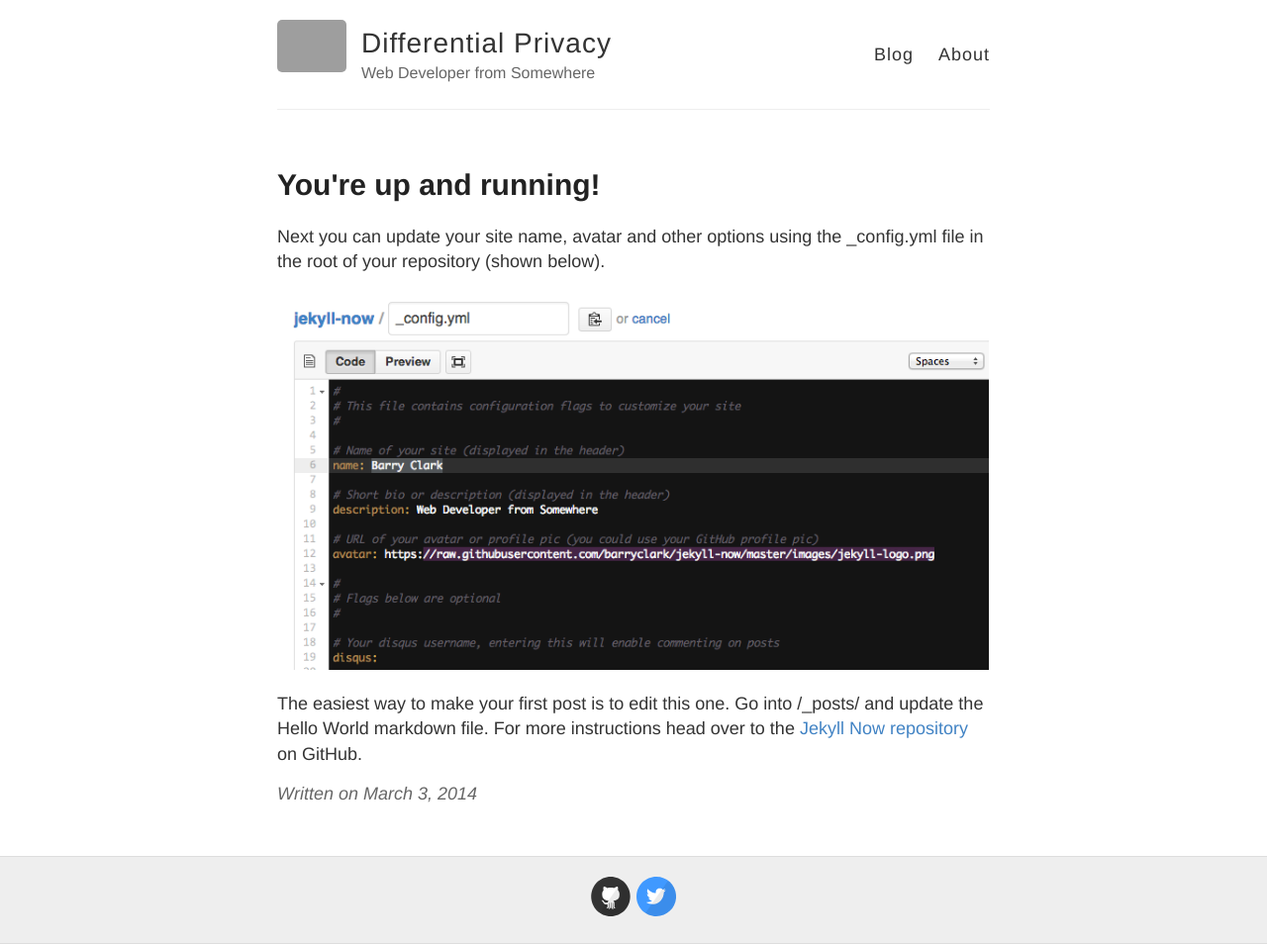
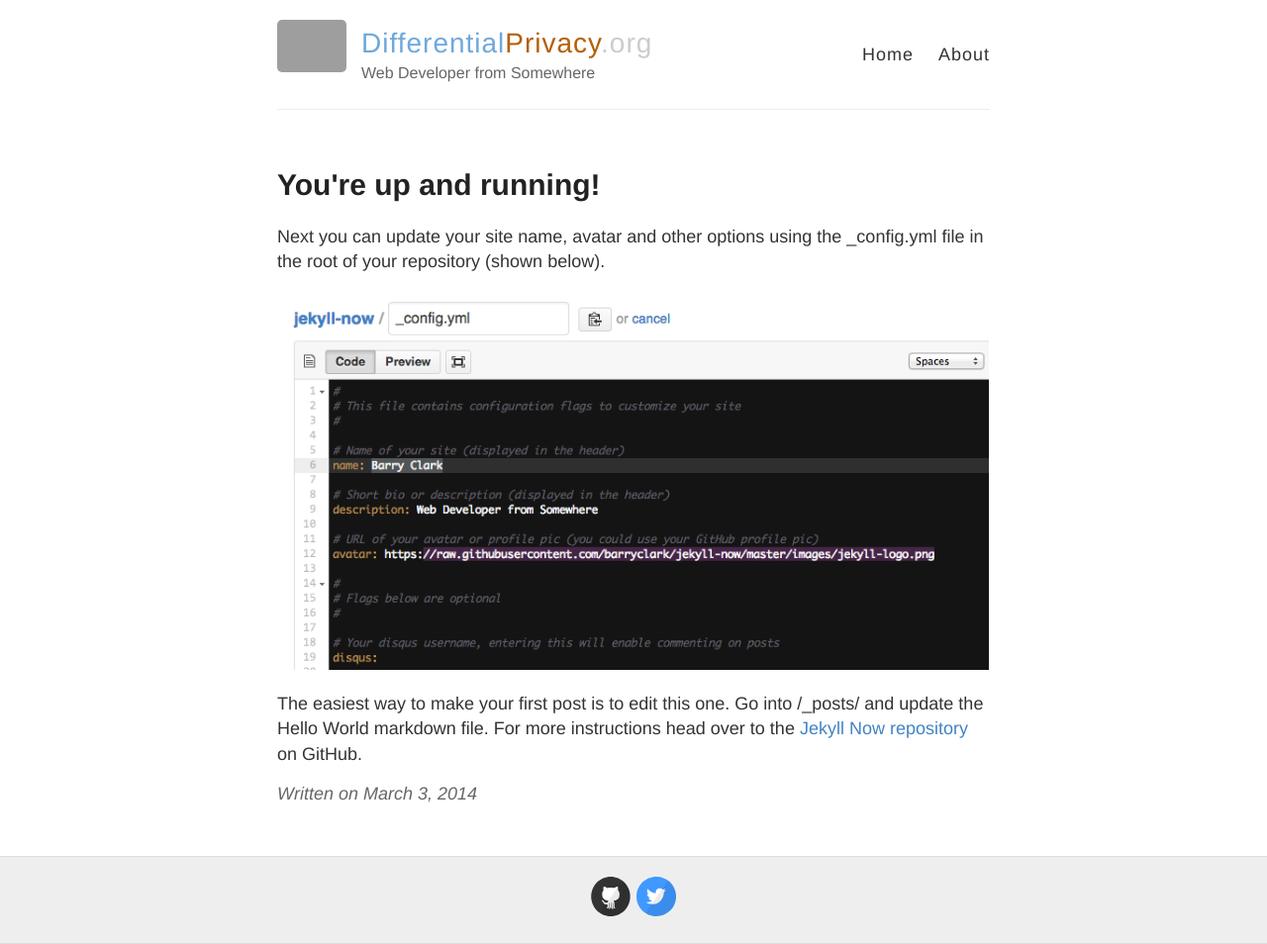
Before and after one commit to differentialprivacy/differentialprivacy, a Jekyll site: the page built from _posts/2014-3-3-Hello-World.md, in a window 1280 px wide. Shown: the whole page at 99% size. Built offline with Jekyll 4.4.1, drawn with Linux system fonts in a browser that asks for light colours; grey boxes are pictures that could not be loaded.

Commit message:
Update default.html
Added colourful name

```diff
--- a/_layouts/default.html
+++ b/_layouts/default.html
@@ -22,12 +22,12 @@
           <a href="{{ site.baseurl }}/" class="site-avatar"><img src="{{ site.avatar }}" /></a>
 
           <div class="site-info">
-            <h1 class="site-name"><a href="{{ site.baseurl }}/">{{ site.name }}</a></h1>
+            <h1 class="site-name"><a href="{{ site.baseurl }}/"><font color="#6fa8dc">Differential</font><font color="#b45f06">Privacy</font><font color="#cccccc">.org</font></a></h1>
             <p class="site-description">{{ site.description }}</p>
           </div>
 
           <nav>
-            <a href="{{ site.baseurl }}/">Blog</a>
+            <a href="{{ site.baseurl }}/">Home</a>
             <a href="{{ site.baseurl }}/about">About</a>
           </nav>
         </header>
```
